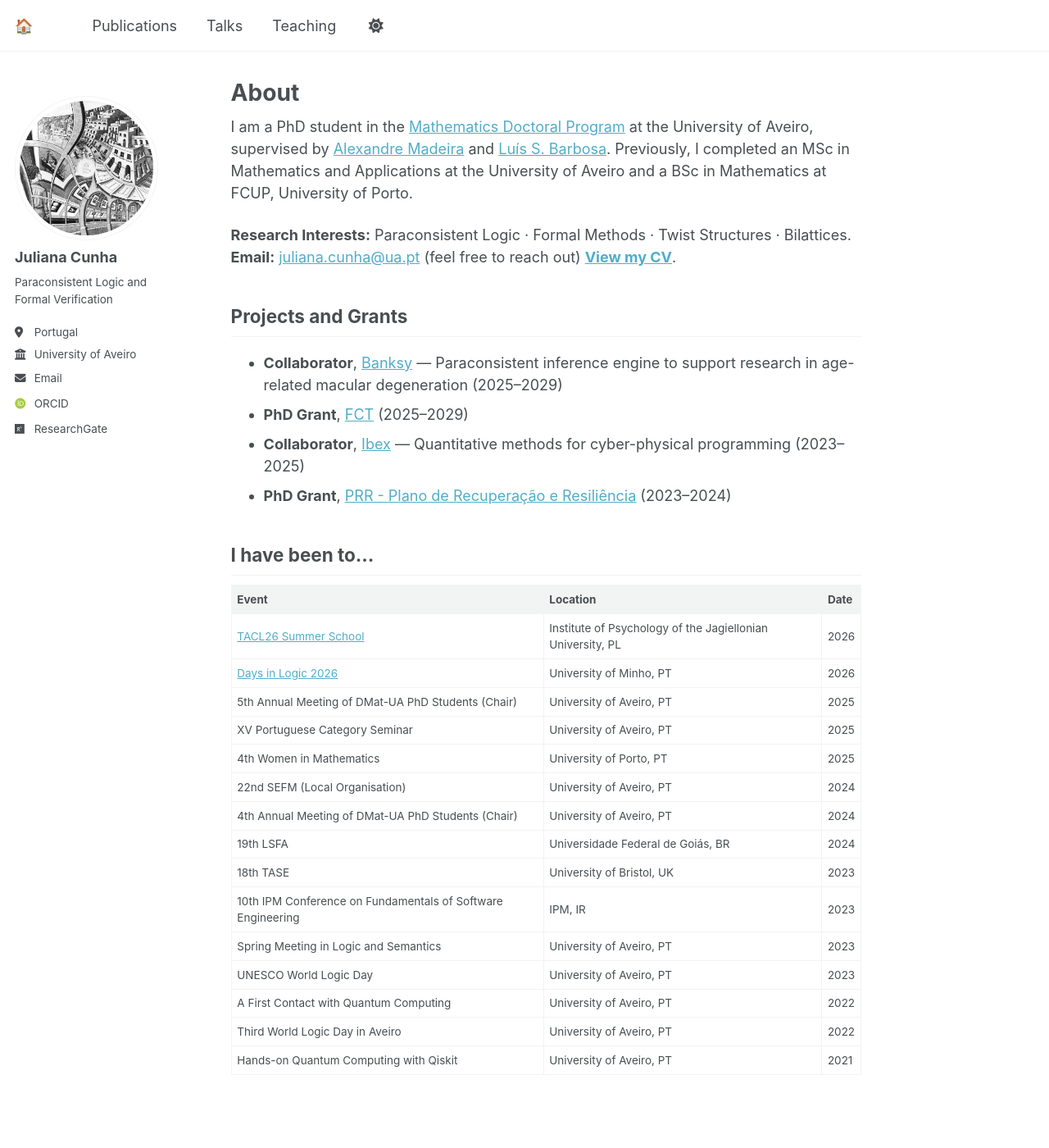
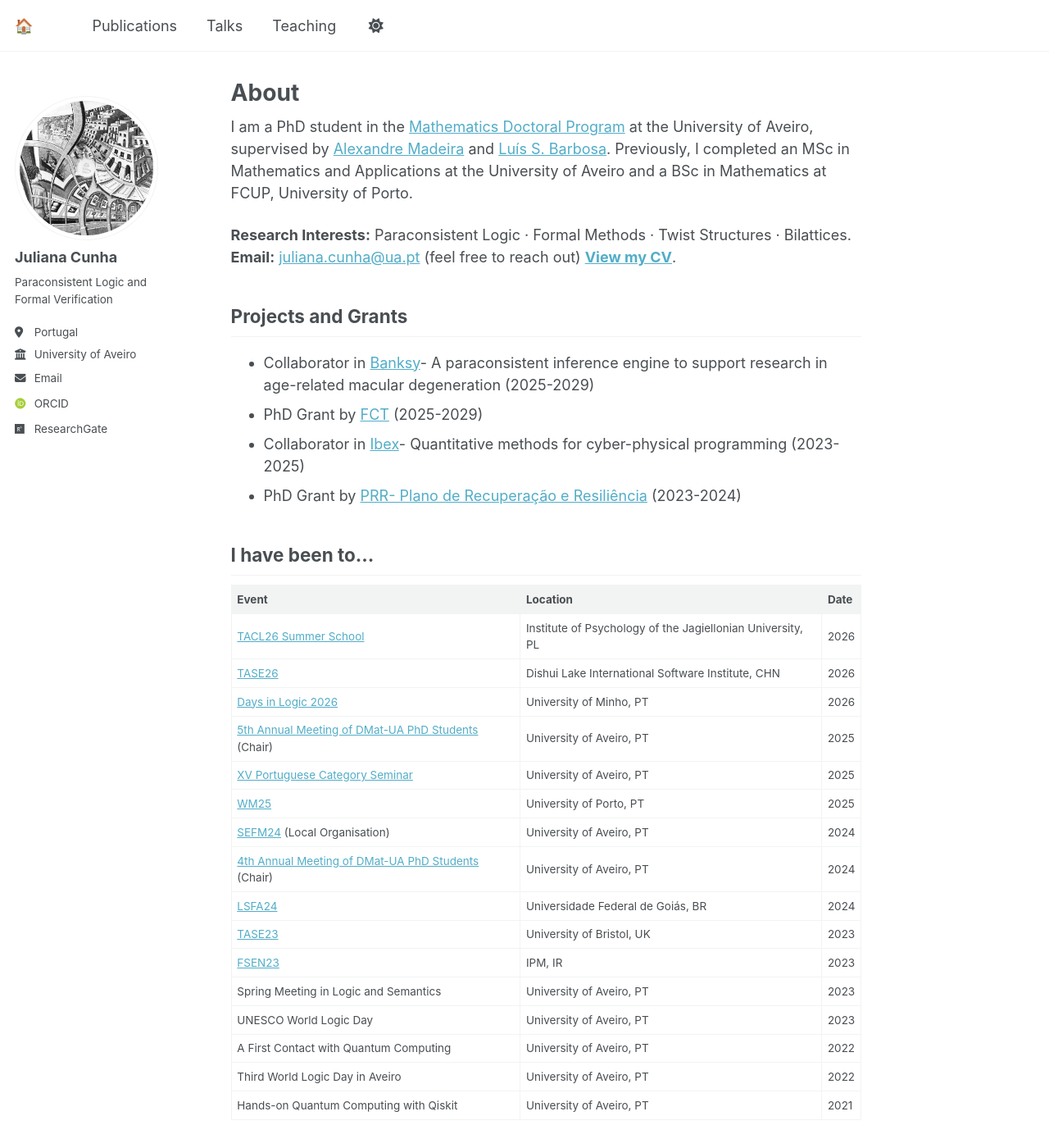
Before and after one commit to juliana-cunha/juliana-cunha.github.io, a Jekyll site: the page built from _pages/about.md, in a window 1280 px wide and 1400 px high. Shown: the whole window at 82% size. Built offline with Jekyll 4.4.1, drawn with Linux system fonts in a browser that asks for light colours; some web fonts are replaced; a script that is not in the unit is left out.

Commit message:
Update about.md

```diff
--- a/_pages/about.md
+++ b/_pages/about.md
@@ -16,10 +16,10 @@ I am a PhD student in the [Mathematics Doctoral Program](https://www.ua.pt/en/cu
 
 Projects and Grants
 ------
-- **Collaborator**, [Banksy](http://lmf.di.uminho.pt/Bansky/) — Paraconsistent inference engine to support research in age-related macular degeneration (2025–2029)
-- **PhD Grant**, [FCT](https://www.fct.pt/) (2025–2029)
-- **Collaborator**, [Ibex](https://lmf.di.uminho.pt//Ibex/) — Quantitative methods for cyber-physical programming (2023–2025)
-- **PhD Grant**, [PRR - Plano de Recuperação e Resiliência](https://recuperarportugal.gov.pt/) (2023–2024)
+- Collaborator in [Banksy](http://lmf.di.uminho.pt/Bansky/)- A paraconsistent inference engine to support research in age-related macular degeneration (2025-2029)
+- PhD Grant by [FCT](https://www.fct.pt/) (2025-2029)
+- Collaborator in [Ibex](https://lmf.di.uminho.pt//Ibex/)- Quantitative methods for cyber-physical programming (2023-2025)
+- PhD Grant by [PRR- Plano de Recuperação e Resiliência](https://recuperarportugal.gov.pt/) (2023-2024)
 
 
 I have been to...
@@ -28,15 +28,16 @@ I have been to...
 | Event | Location | Date |
 | :--- | :--- | :--- |
 | [TACL26 Summer School](https://iphils.uj.edu.pl/tacl/#school) | Institute of Psychology of the Jagiellonian University, PL | 2026 |
+| [TASE26](https://tase2026.github.io/) | Dishui Lake International Software Institute, CHN | 2026 |
 | [Days in Logic 2026](https://w3.math.uminho.pt/DiL2026/index.html) | University of Minho, PT | 2026 |
-| 5th Annual Meeting of DMat-UA PhD Students (Chair) | University of Aveiro, PT | 2025 |
-| XV Portuguese Category Seminar | University of Aveiro, PT | 2025 |
-| 4th Women in Mathematics | University of Porto, PT | 2025 |
-| 22nd SEFM (Local Organisation) | University of Aveiro, PT | 2024 |
-| 4th Annual Meeting of DMat-UA PhD Students (Chair) | University of Aveiro, PT | 2024 |
-| 19th LSFA | Universidade Federal de Goiás, BR | 2024 |
-| 18th TASE | University of Bristol, UK | 2023 |
-| 10th IPM Conference on Fundamentals of Software Engineering | IPM, IR | 2023 |
+| [5th Annual Meeting of DMat-UA PhD Students](https://sites.google.com/view/eaed-dmat-ua) (Chair) | University of Aveiro, PT | 2025 |
+| [XV Portuguese Category Seminar](https://prezado.github.io/xvpcs/home.html) | University of Aveiro, PT | 2025 |
+| [WM25](https://sites.google.com/view/fcup-wm25/) | University of Porto, PT | 2025 |
+| [SEFM24](https://sefm-conference.github.io/2024/) (Local Organisation) | University of Aveiro, PT | 2024 |
+| [4th Annual Meeting of DMat-UA PhD Students](https://sites.google.com/view/eaed-dmat-ua/last-editions/2024?authuser=0) (Chair) | University of Aveiro, PT | 2024 |
+| [LSFA24](https://sites.google.com/ufg.br/lsfa2024) | Universidade Federal de Goiás, BR | 2024 |
+| [TASE23](bristolpl.github.io/tase2023/) | University of Bristol, UK | 2023 |
+| [FSEN23](https://fsen.ir/2023/) | IPM, IR | 2023 |
 | Spring Meeting in Logic and Semantics | University of Aveiro, PT | 2023 |
 | UNESCO World Logic Day | University of Aveiro, PT | 2023 |
 | A First Contact with Quantum Computing | University of Aveiro, PT | 2022 |
```
